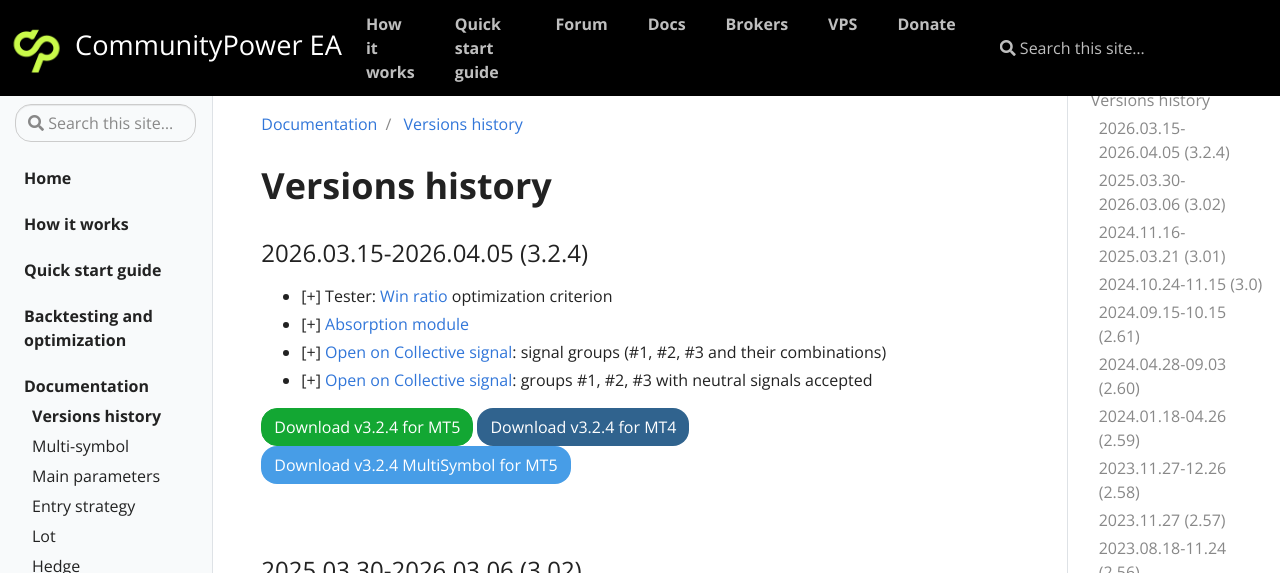
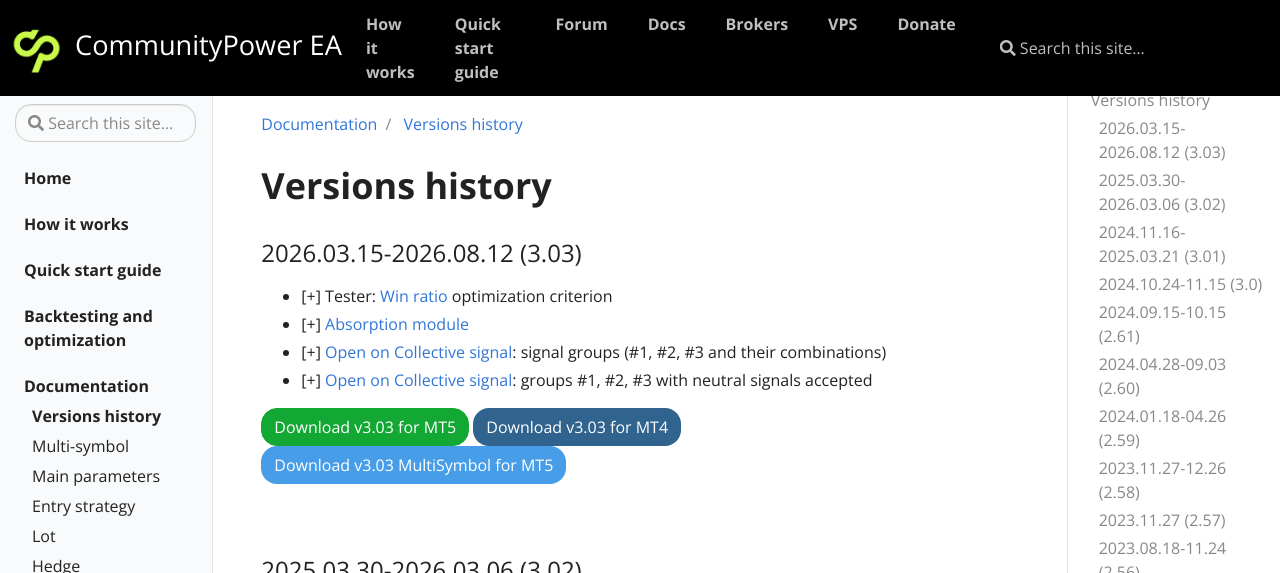
Before and after one commit to komposter/CommunityPowerEA.com, a Jekyll site: the page built from _docs/versions-history.md, in a window 1280 px wide and 900 px high. Shown: the top 573 px of the window. Built offline with Jekyll 4.4.1, drawn with Linux system fonts in a browser that asks for light colours.

Commit message:
Release CommunityPower 3.03
- versions-history: 3.2.4 section becomes the 3.03 release, new download links
- docs: "starting from v3.2.x" references point at v3.03
- assets: 3.03 builds for MT5, MT4 and MultiSymbol

Claude-Session: https://claude.ai/code/session_01V2Tic1fQwnXm9EPkAtCw17

```diff
--- a/_docs/versions-history.md
+++ b/_docs/versions-history.md
@@ -8,15 +8,15 @@ permalink: /docs/versions-history
 # Versions history
 
 <a id="3.03"></a>
-### 2026.03.15-2026.04.05 (3.2.4)
+### 2026.03.15-2026.08.12 (3.03)
 * [+] Tester: [Win ratio](/docs/backtesting-and-optimization#custom-optimization-criterion) optimization criterion
 * [+] [Absorption module](/docs/follow-up#absorption)
 * [+] [Open on Collective signal](/docs/entry-strategy#open-on-parameter-for-each-filter): signal groups (#1, #2, #3 and their combinations)
 * [+] [Open on Collective signal](/docs/entry-strategy#open-on-parameter-for-each-filter): groups #1, #2, #3 with neutral signals accepted
 
-[<button class="btn btn-success">Download v3.2.4 for MT5</button>]({{site.baseurl}}/assets/EAs/CommunityPower 3.2.4.ex5)
-[<button class="btn btn-primary">Download v3.2.4 for MT4</button>]({{site.baseurl}}/assets/EAs/CommunityPower 3.2.4.ex4)
-[<button class="btn btn-info">Download v3.2.4 MultiSymbol for MT5</button>]({{site.baseurl}}/assets/EAs/CommunityPower 3.2.4 MS.ex5)
+[<button class="btn btn-success">Download v3.03 for MT5</button>]({{site.baseurl}}/assets/EAs/CommunityPower 3.03.ex5)
+[<button class="btn btn-primary">Download v3.03 for MT4</button>]({{site.baseurl}}/assets/EAs/CommunityPower 3.03.ex4)
+[<button class="btn btn-info">Download v3.03 MultiSymbol for MT5</button>]({{site.baseurl}}/assets/EAs/CommunityPower 3.03 MS.ex5)
 
 <br />
 
```
Also changed, not shown: _docs/backtesting-and-optimization.md (+1 -1 lines), _docs/entry-strategy.md (+2 -2 lines), _docs/follow-up.md (+1 -1 lines), 3 other files.
